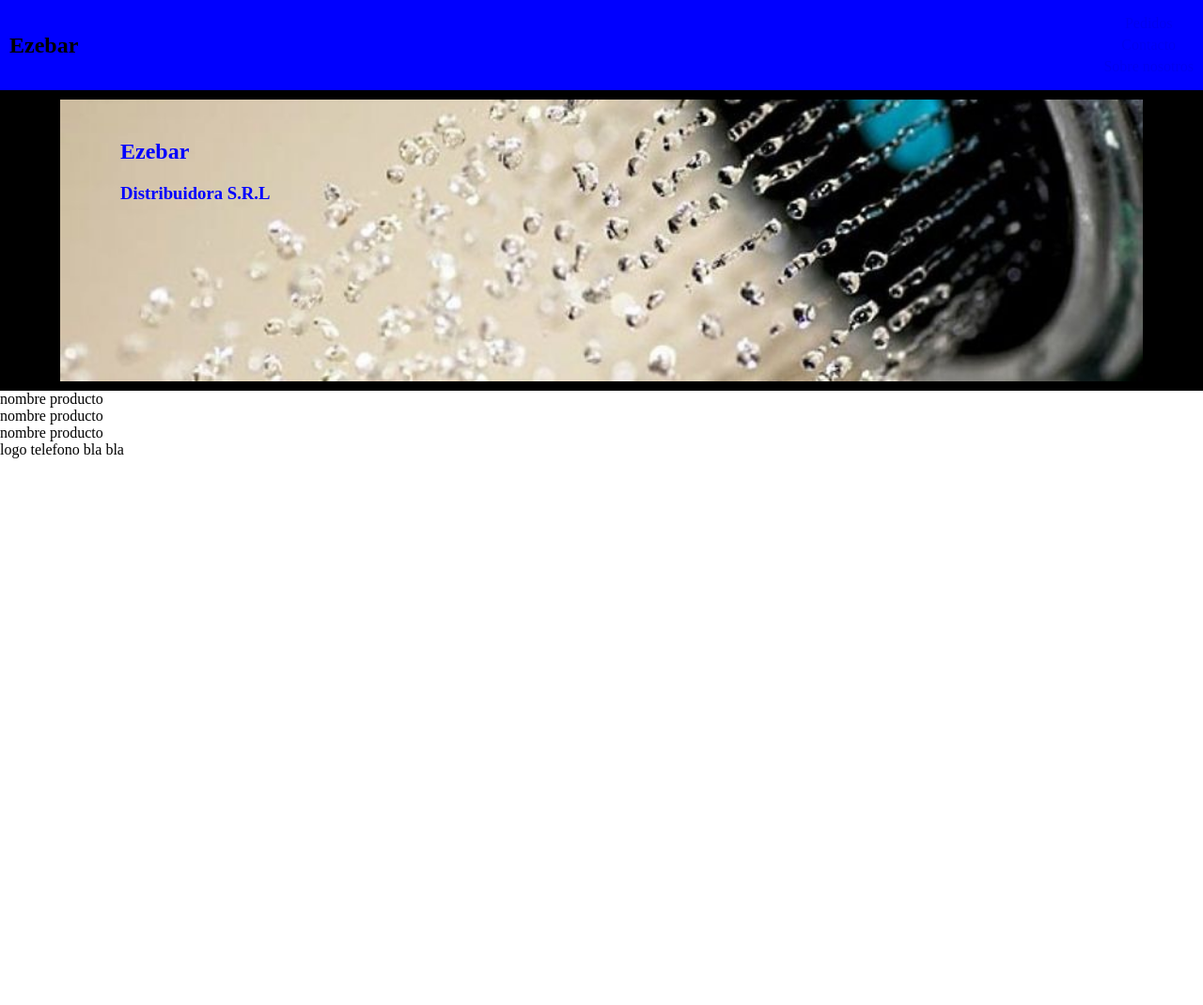
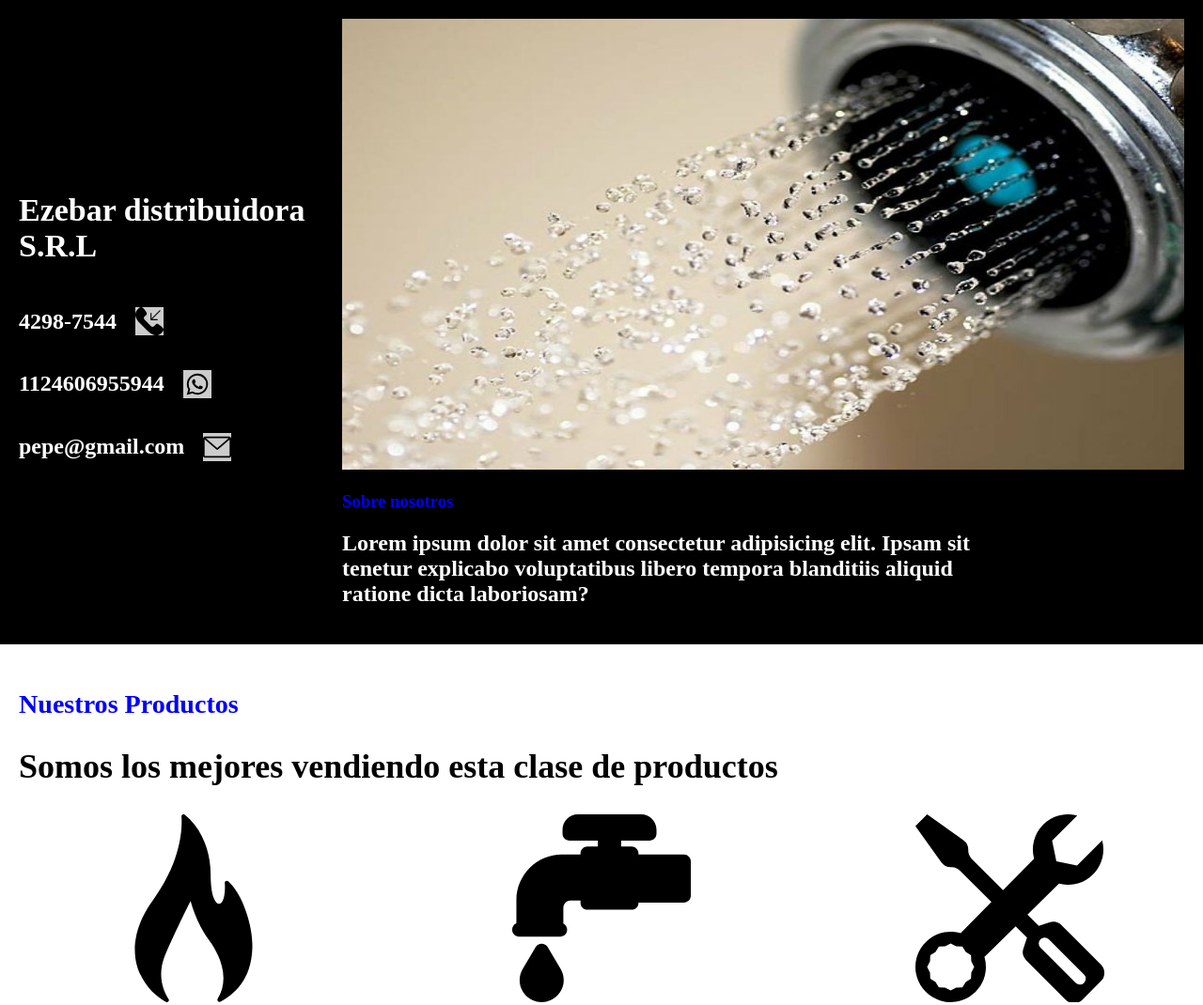
Before and after one commit to lean4339/Ezebar, a plain HTML site: page index.html in a window 1280 px wide. Shown: the top 1070 px of the page at 94% size. Before the commit the page ends 800 px from the top, so only its background shows below. Drawn offline with Linux system fonts and the light colour scheme.

Commit message:
segunda version de pagina

```diff
--- a/index.css
+++ b/index.css
@@ -2,46 +2,156 @@ body{
     margin: 0 auto;
     padding: 0;
     box-sizing: border-box;
-    background-color: white;
+    background-color: black;
 }
-.header-nav{
-    background-color: blue;
-    display: flex;
-    align-items: center;
-    justify-content: space-between;
-    padding: 0px 10px;
+.data{
+    display: none;
 }
-.nav{
+header{
+    color: white;
+    padding: 20px;
     display: flex;
     align-items: center;
     justify-content: center;
-    list-style: none;
     flex-direction: column;
-    gap: 5px;
-    padding: 0;
+    gap: 10px;
 }
-.link{
+.logo{
+    align-self: flex-start;
+}
+.imagen{
+    width: 100%;
+    height: 140%;
+}
+.us{
+
+}
+.us-subtitulo{
+    color: blue;
+}
+.botones{
+    width: 100%;
+    display: flex;
+    align-items: flex-start;
+    justify-content: space-around;
+    flex-direction: column;
+    gap: 10px;
+}
+.productos{
+    background-color: white;
+    padding: 20px;
+}
+.productos-main{
+    display: flex;
+    align-items: center;
+    justify-content: flex-start;
+    flex-direction: column;
+}
+.productos-subtitulo{
+    color: blue;
+}
+.svg{
+    width: 25vw;
+    height: 25vh;
+}
+footer{
+    display: flex;
+    align-items: center;
+    justify-content: space-around;
+    background-color: blue;
+    padding: 20px;
+}
+footer img{
+    width: 25%;
+    height: 25%;
+}
+footer a {
     text-decoration: none;
+    color: black;
 }
-.main{
-    height: 300px;
-    background-color: black;
+footer div{
+    width: 25%;
     display: flex;
     align-items: center;
     justify-content: center;
-    padding: 10px;
-    position: relative;
+    flex-direction: column;
 }
-.main img{
-    width: 90vw;
-    height: 100%;
-    object-fit: cover;
+
+@media (min-width: 700px) {
+    header{
+        flex-direction: row;
+    }
+    .marca{
+        flex-direction: row;
+    }
+    .imagen{
+        width: 70vw;
+        height: 60vh;
+    }
+    .us{
+        width: 75%;
+    }
+    .us-titulo{
+        display: flex;
+        flex-direction: column;
+        align-items: center;
+        justify-content: center;
+    }
+    .botones{
+        flex-direction: row;
+        justify-content: flex-start;
+        gap: 30px;
+    }
+    .productos{
+        font-size: 24px;
+    }
+    footer{
+        font-size: 20px;
+    }
 }
-.logo-main{
-    position: absolute;
-    left: 10%;
-    top: 10%;
+@media (min-width: 1024px) {
+    .logo{
+        width: 100%;
+        font-size: 34px;
+    }
+    .productos{
+        flex-direction: row;
+    }
+    .productos-main{
+        width: 100%;
+        flex-direction: row;
+        align-items: center;
+        justify-content: space-between;
+    }
+    article{
+        width: 30%;
+        display: flex;
+        align-items: center;
+        justify-content: center;
+        flex-direction: column;
+    }
+    article p{
+        width: 50%;
+    }
+    .data{
+        display: flex;
+        align-items: flex-start;
+        justify-content: space-between;
+        flex-direction: column;
+        width: 100%;
+    }
+    .svg-data{
+        background-color: rgba(255, 255,255, .8);
+        width: 30PX;
+    }
+    .data div{
+        display: flex;
+        align-items: center;
+        justify-content: flex-start;
+        width: 100%;
+        gap: 20px;
+    }
+    footer{
+        font-size: 32px;
+    }
 }
-.texto{
-    color: blue;
-}
--- a/index.html
+++ b/index.html
@@ -5,39 +5,69 @@
     <meta http-equiv="X-UA-Compatible" content="IE=edge">
     <meta name="viewport" content="width=device-width, initial-scale=1.0">
     <title>Coso herramientas</title>
+    <script src="https://kit.fontawesome.com/e3487e0d4c.js" crossorigin="anonymous"></script>
     <link rel="stylesheet" href="./index.css">
 </head>
 <body>
     <header>
-        <nav class="header-nav">
-            <h1 class="logo">Ezebar</h1>
-            <ul class="nav">
-                <li><a class="link" href="./pedidos.html">Pedidos</a></li>
-                <li><a class="link" href="./Contacto.html">Contacto</a></li>
-                <li><a class="link" href="./aboutUs.html">Sobre nosotros</a></li>
-            </ul>
-        </nav>
+        <section class="data">
+            <h1 class="logo">Ezebar distribuidora S.R.L</h1>
+
+            <div>
+                <h2>4298-7544</h2>
+                <img class="svg-data"  src="phone-svgrepo-com.svg" alt="">
+            </div>     <div>
+                <h2>1124606955944</h2>
+                <img  class="svg-data" src="whatsapp-svgrepo-com.svg" alt="">
+            </div>     <div>
+                <h2>pepe@gmail.com</h2>
+                <img  class="svg-data" src="mail-svgrepo-com.svg" alt="">
+            </div>
+
+        </section>
+        <main class="marca">
+            <img class="imagen" src="logo.jpeg" alt="logo">
+            <section class="us">
+                <h3 class="us-subtitulo">Sobre nosotros</h3>
+                <h2 class="us-titulo">Lorem ipsum dolor sit amet consectetur adipisicing elit. Ipsam sit tenetur explicabo voluptatibus libero tempora blanditiis aliquid ratione dicta laboriosam?</h2>
+            </section>
+        </main>
     </header>
-    <section class="main">
-        <div class="logo-main">
-        <h2 class="texto">Ezebar</h2>
-        <h3 class="texto">Distribuidora S.R.L</h3>
-        </div>
-        <img src="logo.jpeg" alt="Logo empresa">
-    </section>
-    <section>
+    <section class="productos">
+        <h3 class="productos-subtitulo">Nuestros Productos</h3>
+        <h1>Somos los mejores vendiendo esta clase de productos</h1>
+        <main class="productos-main">
         <article>
-            nombre producto
+            <img class="svg" src="flame-svgrepo-com.svg" alt="">
+            <h2>Gas</h2>
+            <p>Lorem ipsum dolor sit, amet consectetur adipisicing elit. Voluptatum reiciendis accusantium voluptatem nobis quibusdam laboriosam ea veniam, recusandae cum nesciunt possimus earum aliquid at nulla.</p>
         </article>
         <article>
-            nombre producto
+            <img  class="svg"src="water-svgrepo-com.svg" alt="">
+            <h2>Sanitarios</h2>
+            <p>Lorem ipsum dolor sit, amet consectetur adipisicing elit. Voluptatum reiciendis accusantium voluptatem nobis quibusdam laboriosam ea veniam, recusandae cum nesciunt possimus earum aliquid at nulla.</p>
         </article>
-        <article>
-            nombre producto
+         <article>
+            <img class="svg" src="tools-svgrepo-com.svg" alt="">
+            <h2>Herramientas</h2>
+            <p>Lorem ipsum dolor sit, amet consectetur adipisicing elit. Voluptatum reiciendis accusantium voluptatem nobis quibusdam laboriosam ea veniam, recusandae cum nesciunt possimus earum aliquid at nulla.</p>
         </article>
+        </main>
     </section>
+
     <footer>
-        logo telefono bla bla
+        <div class="item-footer">
+            <a href="">1223895467</a>
+            <img src="whatsapp-svgrepo-com.svg" alt="">
+        </div>
+        <div class="item-footer">
+            <a href="">425-69875</a>
+            <img src="phone-svgrepo-com.svg" alt="">
+        </div>
+        <div class="item-footer">
+            <a href="">pepe@gmail.com</a>
+            <img src="mail-svgrepo-com.svg" alt="">
+        </div>
     </footer>
 </body>
 </html>
```
Also changed, not shown: Contacto.html (deleted, +0 -12 lines), aboutUs.html (deleted, +0 -12 lines), pedidos.html (deleted, +0 -12 lines), flame-svgrepo-com.svg (added), mail-svgrepo-com.svg (added), map-svgrepo-com.svg (added), phone-svgrepo-com.svg (added), tools-svgrepo-com.svg (added), water-svgrepo-com.svg (added), whatsapp-svgrepo-com.svg (added).
